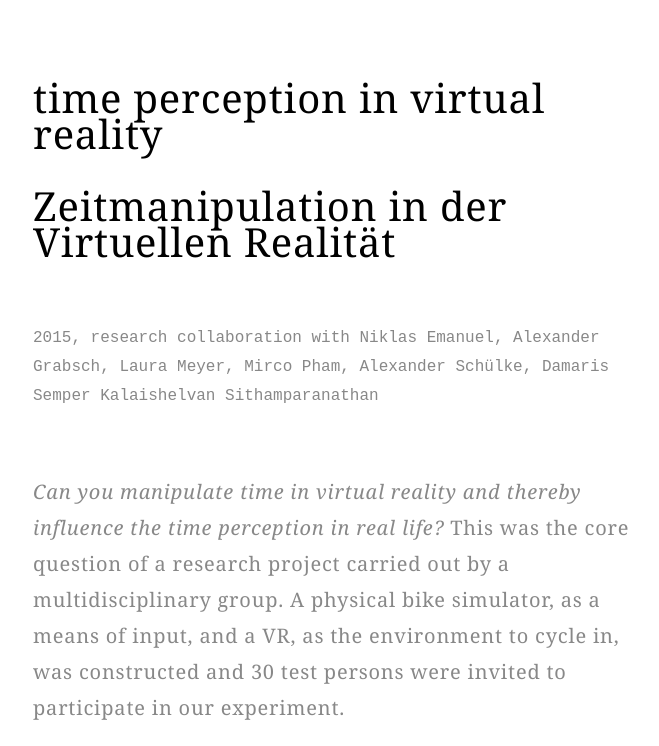
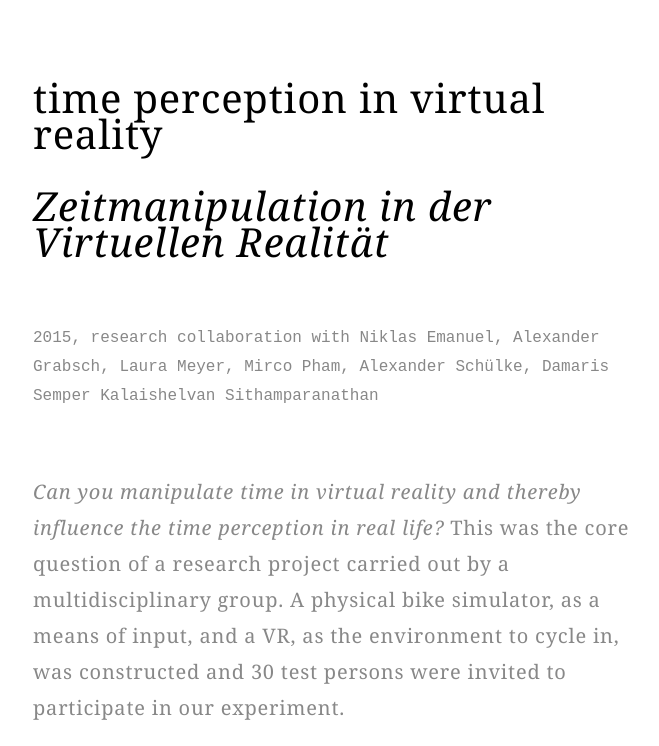
Before and after one commit to jelko/jelko.github.io, a Jekyll site: the page built from _projects/research-experiment/research-experiment.md, in a window 1280 px wide. Shown: the top 746 px of the page, without its empty margins (307-966 px from the left). Built offline with Jekyll 4.4.1, drawn with Linux system fonts in a browser that asks for light colours; some web fonts are replaced; grey boxes are pictures that could not be loaded.

Commit message:
nope italic (faux) war es nicht.

```diff
--- a/_projects/research-experiment/research-experiment.md
+++ b/_projects/research-experiment/research-experiment.md
@@ -5,7 +5,7 @@ year: 2015
 position: 5
 ---
 
-# time perception in virtual reality <br/><br/>Zeitmanipulation in der Virtuellen Realität
+# time perception in virtual reality <br/><br/>*Zeitmanipulation in der Virtuellen Realität*
 
 {:.meta}
 2015, research collaboration with Niklas Emanuel, Alexander Grabsch, Laura Meyer, Mirco Pham, Alexander Schülke, Damaris Semper Kalaishelvan Sithamparanathan
```
